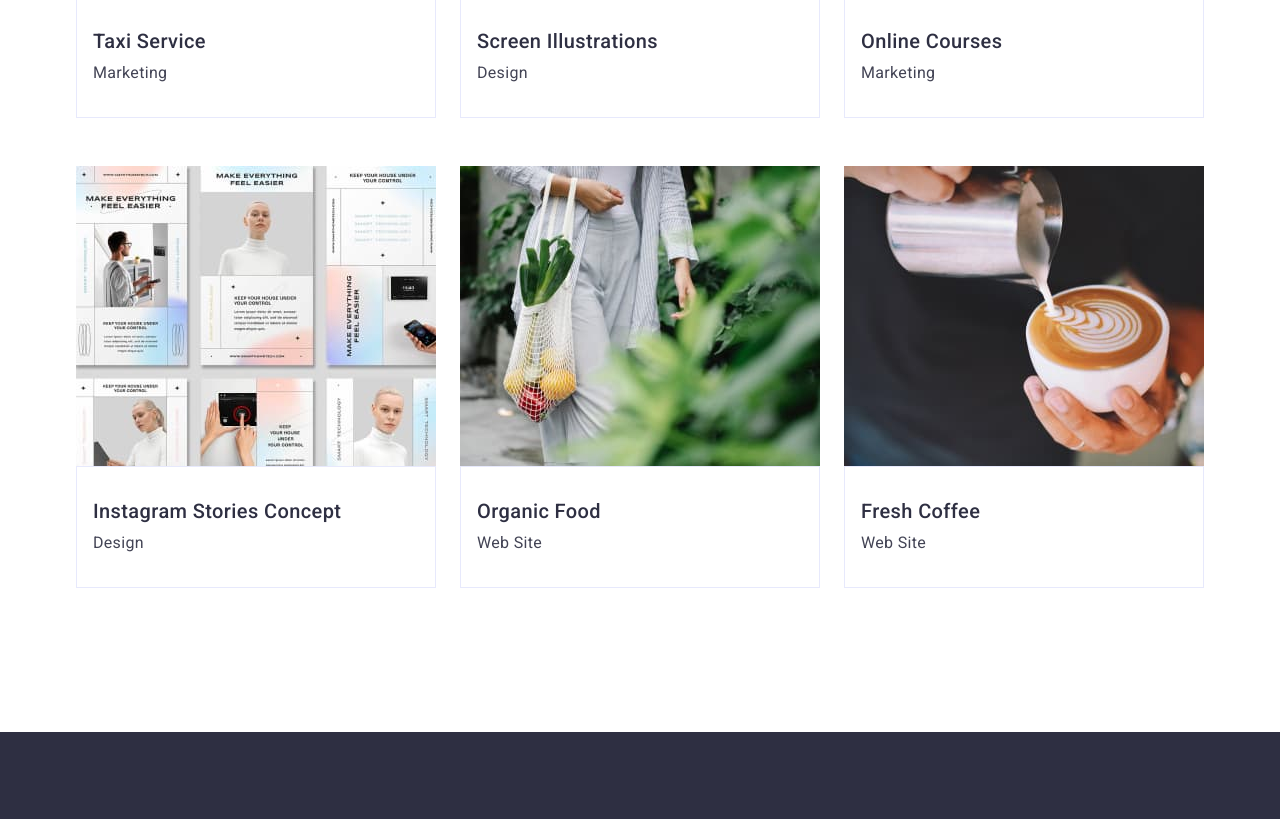
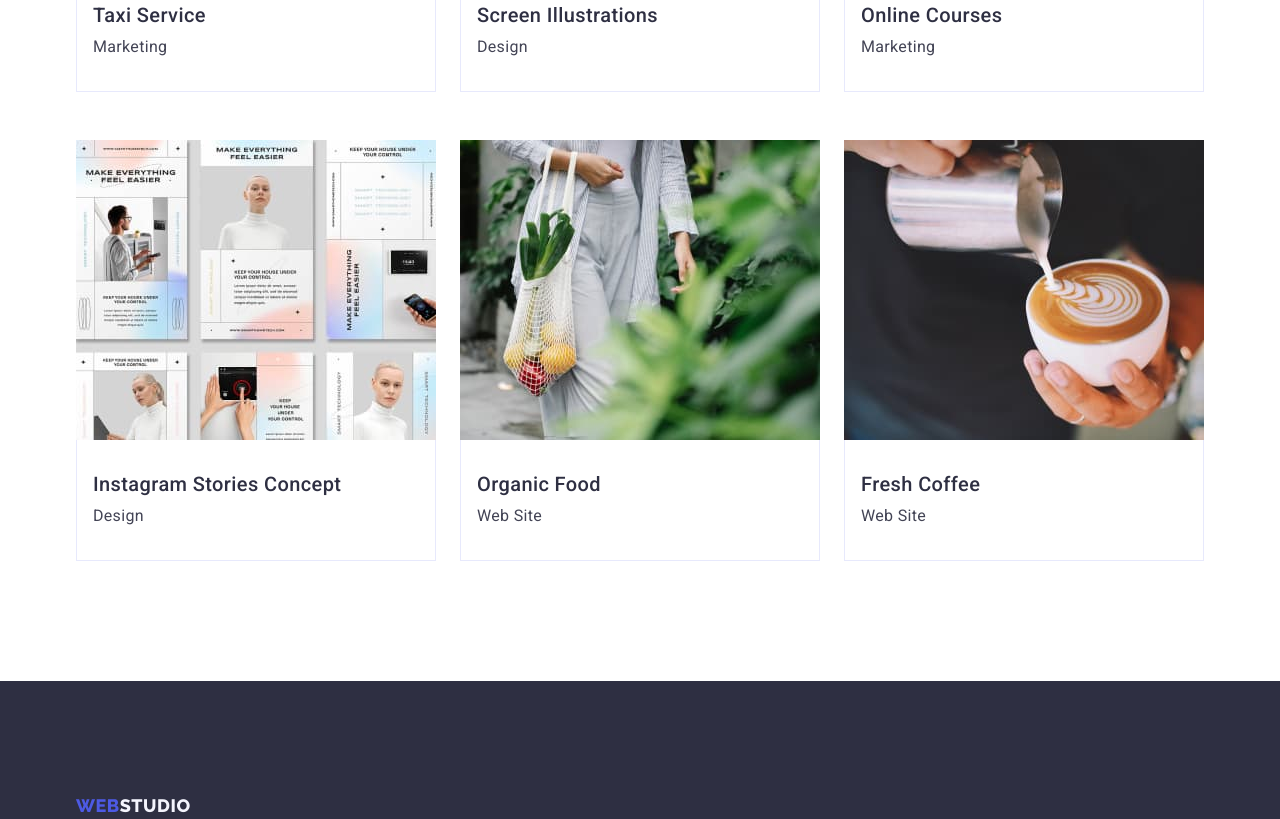
Before and after one commit to Julia2906/goit-markup-hw-03, a plain HTML site: page portfolio.html in a window 1280 px wide. Shown: the part 1090-1909 px from the top of the page. Drawn offline with nearby package versions, Linux system fonts and the light colour scheme.

Commit message:
change footer, portfolio

```diff
--- a/css/styles.css
+++ b/css/styles.css
@@ -1,15 +1,13 @@
-:root{
-    --global-font: 'Roboto',sans-serif;
-    --second-font: 'Raleway',sans-serif;
-    --global-text-color: #434455 ;
-    --second-text-color: #2E2F42 ;
-    --background-color-white: #ffffff ;
-    --background-clor-grey: #F4F4FD ;
-    --global-color-blue: #4D5AE5;
-    --active-button: #404BBF;
-    --portfolio-button: #E7E9FC;
-
-
+:root {
+  --global-font: 'Roboto', sans-serif;
+  --second-font: 'Raleway', sans-serif;
+  --global-text-color: #434455;
+  --second-text-color: #2e2f42;
+  --background-color-white: #ffffff;
+  --background-clor-grey: #f4f4fd;
+  --global-color-blue: #4d5ae5;
+  --active-button: #404bbf;
+  --portfolio-button: #e7e9fc;
 }
 /* =========== COMMON ========== */
 
@@ -19,32 +17,37 @@
     box-sizing: inherit;
 } */
 
-h1,h2,h3,h4,p{
+h1,
+h2,
+h3,
+h4,
+p {
   margin: 0;
 }
 
-ul,ol{
+ul,
+ol {
   margin: 0;
   padding: 0;
 }
 
 body {
   font-family: var(--global-font);
-    background-color:var(--background-color-white);
-    color: var(--global-text-color) ;
+  background-color: var(--background-color-white);
+  color: var(--global-text-color);
   font-size: 36px;
   line-height: 1.1;
   letter-spacing: 0.72px;
 }
 
-img{
+img {
   display: block;
   max-width: 100%;
 }
 
 .container {
   max-width: 1158px;
-    margin: 0 auto ;
+  margin: 0 auto;
   padding: 0 15px;
 }
 
@@ -53,28 +56,28 @@ img{
 }
 /* ============Header============== */
 
-.header-container{
+.header-container {
   display: flex;
   justify-content: space-between;
   align-items: center;
 }
 
-.page-header{
+.page-header {
   border-bottom: 1px solid var(--portfolio-button);
   background: var(--background-color-white);
 }
 
-.header-nav{
+.header-nav {
   display: flex;
   align-items: center;
 }
 
-.auth-nav{
+.auth-nav {
   display: flex;
   gap: 40px;
 }
 
-.site-nav{
+.site-nav {
   display: flex;
   gap: 40px;
 }
@@ -90,12 +93,12 @@ img{
   letter-spacing: 0.32px;
 }
 
-.site-nav .link{
+.site-nav .link {
   font-weight: 500;
 }
 
 .site-nav .link:hover,
-.site-nav .link:focus{
+.site-nav .link:focus {
   color: var(--active-button);
 }
 
@@ -105,11 +108,11 @@ img{
 
 .auth-nav .link:hover,
 .auth-nav .link:focus,
-.auth-nav .link.current{
+.auth-nav .link.current {
   color: var(--active-button);
 }
 
-.auth-nav .link{
+.auth-nav .link {
   font-weight: 400;
   color: var(--global-text-color);
 }
@@ -129,7 +132,7 @@ img{
   padding: 24px 0;
 
   font-family: var(--second-font);
-    color: var(--global-color-blue) ;
+  color: var(--global-color-blue);
   font-size: 18px;
   line-height: 1.17;
   letter-spacing: 0.54px;
@@ -141,9 +144,7 @@ img{
   color: var(--second-text-color);
 }
 
-
 /* ===============Logo============ */
-
 
 /* ==================== Hero ===================== */
 .hero {
@@ -170,7 +171,7 @@ img{
 }
 
 .hero-button:hover,
-.hero-button:focus{
+.hero-button:focus {
   background-color: var(--active-button);
 }
 
@@ -185,7 +186,9 @@ img{
 }
 /* ===================== Hero =======================*/
 
-.features-title, .products-title, .team-title{
+.features-title,
+.products-title,
+.team-title {
   color: var(--second-text-color);
   font-size: 36px;
   line-height: 1.11;
@@ -211,9 +214,9 @@ img{
 }
 
 .features {
+  padding: 120px 0;
   padding-bottom: 0;
 }
-
 
 .features .title {
   margin-bottom: 8px;
@@ -231,23 +234,20 @@ img{
   line-height: 1.5;
   letter-spacing: 0.32px;
 }
-.features-list{
+.features-list {
   display: flex;
   gap: 24px;
 }
 
-.features-item{
+.features-item {
   max-width: 264px;
   flex-direction: column;
-
-
 }
 /* ================ Features =========================*/
 
-
 /* ===================== Products ===================== */
 
-.products-list{
+.products-list {
   display: flex;
   gap: 24px;
 }
@@ -264,7 +264,7 @@ img{
   background-color: var(--background-clor-grey);
 }
 
-.team-name{
+.team-name {
   color: var(--second-text-color);
   font-size: 20px;
   line-height: 1.2;
@@ -273,20 +273,22 @@ img{
   margin-bottom: 8px;
 }
 
-.team-position{
+.team-position {
   color: var(--global-text-color);
   font-size: 16px;
   line-height: 1.5;
   letter-spacing: 0.32px;
 }
 
-.team-item{
+.team-item {
   border-radius: 0px 0px 4px 4px;
   background-color: var(--background-color-white);
-    box-shadow: 0px 2px 1px 0px rgba(46, 47, 66, 0.08), 0px 1px 1px 0px rgba(46, 47, 66, 0.16), 0px 1px 6px 0px rgba(46, 47, 66, 0.08);
+  box-shadow: 0px 2px 1px 0px rgba(46, 47, 66, 0.08),
+    0px 1px 1px 0px rgba(46, 47, 66, 0.16),
+    0px 1px 6px 0px rgba(46, 47, 66, 0.08);
 }
 
-.team-list{
+.team-list {
   display: flex;
   gap: 24px;
 }
@@ -295,14 +297,13 @@ img{
 
 /*===================== Footer========================= */
 .footer {
-    padding-top: 100px ;
+  padding-top: 100px;
   padding-bottom: 100px;
 
   background-color: var(--second-text-color);
 }
 
-.footer-text{
-    margin-top: 16px;
+.footer-text {
   width: 264px;
 
   color: var(--background-clor-grey);
@@ -315,6 +316,10 @@ img{
   color: var(--background-clor-grey);
 }
 
+.footer .logo {
+  padding: 0;
+  margin-bottom: 16px;
+}
 /* ===================== Footer ========================*/
 
 /* ===================== Portfolio ==================== */
@@ -324,17 +329,19 @@ img{
   padding-bottom: 120px;
 }
 
-.btn-menu{
+.portfolio-item .link {
+  padding: 0;
+}
+.btn-menu {
   display: flex;
   justify-content: center;
   gap: 24px;
   margin-bottom: 72px;
 }
-.portfolio-buttons{
+.portfolio-buttons {
   padding: 12px 24px;
   border-radius: 4px;
-    border: 1px solid var(--cornflower, #E7E9FC);;
-
+  border: 1px solid var(--cornflower, #e7e9fc);
 
   background-color: var(--background-clor-grey);
   color: var(--global-color-blue);
@@ -346,21 +353,21 @@ img{
 }
 
 .portfolio-buttons:hover,
-.portfolio-buttons:focus{
+.portfolio-buttons:focus {
   border: 1px solid transparent;
   background-color: var(--active-button);
   color: var(--background-color-white);
   cursor: pointer;
 }
 
-.portfolio-list{
+.portfolio-list {
   display: flex;
   flex-wrap: wrap;
   justify-content: center;
-    gap: 0px 24px;
+  gap: 48px 24px;
 }
 
-.portfolio-title{
+.portfolio-title {
   color: var(--second-text-color);
   font-size: 20px;
   line-height: 1.2;
@@ -376,9 +383,9 @@ img{
   letter-spacing: 0.32px;
 }
 
-.portfolio-item-container{
-    border-top: none;
+.portfolio-item-container {
   padding: 32px 16px;
   border: 1px solid var(--portfolio-button);
+  border-top: none;
 }
 /* ===================== Portfolio =================== */
```
Lines whose indentation alone changed are shown as unchanged.
